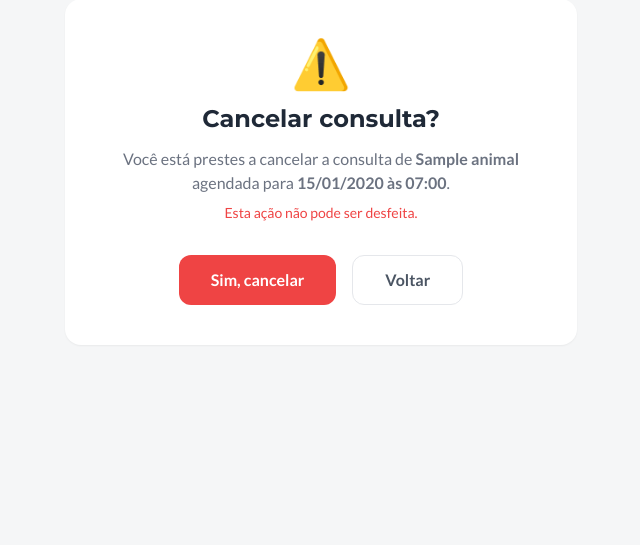
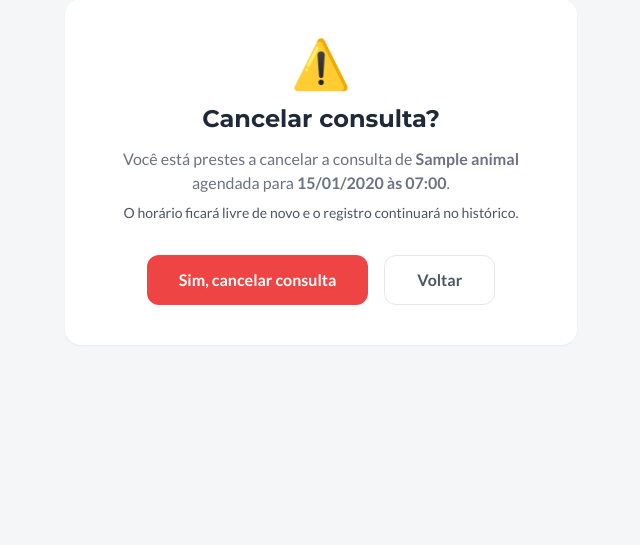
Before and after one commit to edlucaz/vetsystem, a Django app: page /consultas/1/cancelar/ in a window 1280 px wide. Shown: the part 137-682 px from the top of the page, without its empty margins (319-959 px from the left). Run offline with Django 5.2, Linux system fonts and the light colour scheme; a user stored in the database is signed in; tables that the repository leaves empty hold one stand-in row (values such as "Sample post"); some libraries are stand-ins or nearby versions.

Commit message:
feat: Fase 3 do PI II — telas Django seguindo o fluxograma
- Cancelar consulta vira mudança de status (ConsultaCancelarView); excluir passa a /excluir/
- Fluxo encadeado tutor → animal → consulta (?fluxo=agendamento) com avisos de etapa
- Lista de proprietários: total de animais por annotate e busca por e-mail
- Comando criar_horarios_padrao (seg–sex 08:00–19:00), executado no start.sh
- Testes de views e do comando (62 testes)

Co-Authored-By: Claude Opus 5.5 <noreply@anthropic.com>

```diff
--- a/agendamentos/templates/agendamentos/animal_form.html
+++ b/agendamentos/templates/agendamentos/animal_form.html
@@ -34,6 +34,12 @@
     {% if object %}Editar Animal{% else %}Cadastrar Novo Animal{% endif %}
   </h1>
 
+  {% if fluxo_agendamento %}
+  <p class="border-l-4 text-gray-700 text-sm rounded px-4 py-3 mb-6" style="background:#F5F6F7; border-color:#1E7579;">
+    Etapa 2 de 3 — cadastro do animal. Depois: escolha do horário.
+  </p>
+  {% endif %}
+
   {% crispy form %}
 
   <div class="mt-4">
--- /dev/null
+++ b/agendamentos/templates/agendamentos/consulta_confirm_cancel.html
@@ -0,0 +1,34 @@
+<!--
+  VETSystem — agendamentos/templates/agendamentos/consulta_confirm_cancel.html
+  Confirmação de cancelamento de consulta (muda o status; o registro continua no histórico).
+  Autor: Lucas Eduardo Rocha (RA 24217901) | 2026-03-11
+-->
+{% extends 'base.html' %}
+{% block title %}Cancelar Consulta — VETSystem{% endblock %}
+
+{% block content %}
+<div class="max-w-lg mx-auto mt-10">
+  <div class="bg-white rounded-2xl shadow-sm p-10 text-center">
+    <div class="text-5xl mb-4">⚠️</div>
+    <h1 class="text-2xl font-bold text-gray-800 mb-3">Cancelar consulta?</h1>
+    <p class="text-gray-500 mb-2">
+      Você está prestes a cancelar a consulta de
+      <strong>{{ consulta.animal.nome }}</strong>
+      agendada para
+      <strong>{{ consulta.data_hora|date:"d/m/Y \à\s H:i" }}</strong>.
+    </p>
+    <p class="text-gray-600 text-sm mb-8">O horário ficará livre de novo e o registro continuará no histórico.</p>
+    <form method="post" class="flex flex-col sm:flex-row justify-center gap-4">
+      {% csrf_token %}
+      <button type="submit"
+              class="bg-red-500 hover:bg-red-600 text-white font-bold py-3 px-8 rounded-xl transition">
+        Sim, cancelar consulta
+      </button>
+      <a href="{% url 'agendamentos:consulta-detail' consulta.pk %}"
+         class="border border-gray-200 text-gray-600 font-semibold py-3 px-8 rounded-xl hover:bg-gray-50 transition">
+        Voltar
+      </a>
+    </form>
+  </div>
+</div>
+{% endblock %}
--- a/agendamentos/templates/agendamentos/consulta_confirm_delete.html
+++ b/agendamentos/templates/agendamentos/consulta_confirm_delete.html
@@ -1,28 +1,28 @@
 <!--
   VETSystem — agendamentos/templates/agendamentos/consulta_confirm_delete.html
-  Confirmação de cancelamento/exclusão de consulta.
+  Confirmação de exclusão definitiva de consulta.
   Autor: Lucas Eduardo Rocha (RA 24217901) | 2026-03-11
 -->
 {% extends 'base.html' %}
-{% block title %}Cancelar Consulta — VETSystem{% endblock %}
+{% block title %}Excluir Consulta — VETSystem{% endblock %}
 
 {% block content %}
 <div class="max-w-lg mx-auto mt-10">
   <div class="bg-white rounded-2xl shadow-sm p-10 text-center">
     <div class="text-5xl mb-4">⚠️</div>
-    <h1 class="text-2xl font-bold text-gray-800 mb-3">Cancelar consulta?</h1>
+    <h1 class="text-2xl font-bold text-gray-800 mb-3">Excluir consulta?</h1>
     <p class="text-gray-500 mb-2">
-      Você está prestes a cancelar a consulta de
+      Você está prestes a excluir a consulta de
       <strong>{{ consulta.animal.nome }}</strong>
       agendada para
       <strong>{{ consulta.data_hora|date:"d/m/Y \à\s H:i" }}</strong>.
     </p>
-    <p class="text-red-500 text-sm mb-8">Esta ação não pode ser desfeita.</p>
+    <p class="text-red-500 text-sm mb-8">Apaga o registro definitivamente. Para manter o histórico, prefira Cancelar.</p>
     <form method="post" class="flex flex-col sm:flex-row justify-center gap-4">
       {% csrf_token %}
       <button type="submit"
               class="bg-red-500 hover:bg-red-600 text-white font-bold py-3 px-8 rounded-xl transition">
-        Sim, cancelar
+        Sim, excluir
       </button>
       <a href="{% url 'agendamentos:consulta-detail' consulta.pk %}"
          class="border border-gray-200 text-gray-600 font-semibold py-3 px-8 rounded-xl hover:bg-gray-50 transition">
--- a/agendamentos/templates/agendamentos/proprietario_form.html
+++ b/agendamentos/templates/agendamentos/proprietario_form.html
@@ -35,6 +35,12 @@
     {% if object %}Editar Proprietário{% else %}Cadastrar Novo Proprietário{% endif %}
   </h1>
 
+  {% if fluxo_agendamento %}
+  <p class="border-l-4 text-gray-700 text-sm rounded px-4 py-3 mb-6" style="background:#F5F6F7; border-color:#1E7579;">
+    Etapa 1 de 3 — cadastro do tutor. Depois: animal e horário.
+  </p>
+  {% endif %}
+
   <!-- O crispy_forms renderiza os campos com estilo Tailwind automaticamente -->
   {% crispy form %}
 
--- a/agendamentos/templates/agendamentos/proprietario_list.html
+++ b/agendamentos/templates/agendamentos/proprietario_list.html
@@ -48,7 +48,7 @@
     <div class="flex items-start justify-between mb-3">
       <div>
         <h2 class="font-bold text-lg" style="color: #4A2C7A;">{{ proprietario.nome }}</h2>
-        <p class="text-gray-400 text-xs mt-0.5">{{ proprietario.animais.count }} animal(is)</p>
+        <p class="text-gray-400 text-xs mt-0.5">{{ proprietario.total_animais }} animal(is)</p>
       </div>
       <span class="text-2xl">👤</span>
     </div>
--- a/agendamentos/urls.py
+++ b/agendamentos/urls.py
@@ -44,8 +44,10 @@ urlpatterns = [
     path('consultas/nova/', views.ConsultaCreateView.as_view(), name='consulta-create'),
     # Edição de consulta existente
     path('consultas/<int:pk>/editar/', views.ConsultaUpdateView.as_view(), name='consulta-update'),
-    # Cancelamento com confirmação
-    path('consultas/<int:pk>/cancelar/', views.ConsultaDeleteView.as_view(), name='consulta-delete'),
+    # Cancelamento = mudança de status (fluxograma: "Atualizar status — cancelado")
+    path('consultas/<int:pk>/cancelar/', views.ConsultaCancelarView.as_view(), name='consulta-cancelar'),
+    # Exclusão definitiva do registro
+    path('consultas/<int:pk>/excluir/', views.ConsultaDeleteView.as_view(), name='consulta-delete'),
 
     # =========================================================================
     # DISPONIBILIDADE — horários de funcionamento da clínica
--- a/agendamentos/views.py
+++ b/agendamentos/views.py
@@ -13,14 +13,17 @@ Função  : Views (controladores) do sistema. Cada view processa uma requisiçã
             Home / Dashboard     : HomeView, DashboardView
             Proprietário         : List, Detail, Create, Update, Delete
             Animal               : List, Detail, Create, Update, Delete
-            Consulta             : List, Detail, Create, Update, Delete
+            Consulta             : List, Detail, Create, Update, Cancelar, Delete
             Disponibilidade      : List, Create, Update, Delete
 
 Autor   : Lucas Eduardo Rocha (RA 24217901)
 Data    : 2026-03-30
 """
 
-from django.urls import reverse_lazy
+from django.core.exceptions import ValidationError
+from django.db.models import Count, Q
+from django.shortcuts import redirect
+from django.urls import reverse, reverse_lazy
 from django.contrib import messages
 from django.contrib.auth.mixins import LoginRequiredMixin
 from django.views.generic import (
@@ -29,6 +32,7 @@ from django.views.generic import (
 
 from .models import Proprietario, Animal, Consulta, Disponibilidade
 from .forms import ProprietarioForm, AnimalForm, ConsultaForm, DisponibilidadeForm
+from .services import atualizar_status
 
 
 # =============================================================================
@@ -113,7 +117,7 @@ class DashboardView(LoginRequiredMixin, TemplateView):
 
 class ProprietarioListView(LoginRequiredMixin, ListView):
     """
-    Lista todos os proprietários com busca por nome ou telefone.
+    Lista todos os proprietários com busca por nome, telefone ou e-mail.
 
     Rota    : GET /proprietarios/
               GET /proprietarios/?q=João
@@ -126,11 +130,11 @@ class ProprietarioListView(LoginRequiredMixin, ListView):
     paginate_by = 10
 
     def get_queryset(self):
-        qs = Proprietario.objects.order_by('nome')
+        qs = Proprietario.objects.annotate(total_animais=Count('animais')).order_by('nome')
         q = self.request.GET.get('q', '').strip()
         if q:
             # icontains = busca case-insensitive (maiúsculas/minúsculas ignoradas)
-            qs = qs.filter(nome__icontains=q) | qs.filter(telefone__icontains=q)
+            qs = qs.filter(Q(nome__icontains=q) | Q(telefone__icontains=q) | Q(email__icontains=q))
         return qs
 
     def get_context_data(self, **kwargs):
@@ -173,6 +177,17 @@ class ProprietarioCreateView(LoginRequiredMixin, CreateView):
     def form_valid(self, form):
         messages.success(self.request, 'Proprietário cadastrado com sucesso!')
         return super().form_valid(form)
+
+    def get_success_url(self):
+        # Fluxograma: depois de "Cadastrar proprietário e animal", volta ao agendamento
+        if self.request.GET.get('fluxo') == 'agendamento':
+            return f"{reverse('agendamentos:animal-create')}?proprietario={self.object.pk}&fluxo=agendamento"
+        return super().get_success_url()
+
+    def get_context_data(self, **kwargs):
+        ctx = super().get_context_data(**kwargs)
+        ctx['fluxo_agendamento'] = self.request.GET.get('fluxo') == 'agendamento'
+        return ctx
 
 
 class ProprietarioUpdateView(LoginRequiredMixin, UpdateView):
@@ -295,6 +310,17 @@ class AnimalCreateView(LoginRequiredMixin, CreateView):
     def form_valid(self, form):
         messages.success(self.request, 'Animal cadastrado com sucesso!')
         return super().form_valid(form)
+
+    def get_success_url(self):
+        # Fluxograma: depois de "Cadastrar proprietário e animal", volta ao agendamento
+        if self.request.GET.get('fluxo') == 'agendamento':
+            return f"{reverse('agendamentos:consulta-create')}?animal={self.object.pk}"
+        return super().get_success_url()
+
+    def get_context_data(self, **kwargs):
+        ctx = super().get_context_data(**kwargs)
+        ctx['fluxo_agendamento'] = self.request.GET.get('fluxo') == 'agendamento'
+        return ctx
 
 
 class AnimalUpdateView(LoginRequiredMixin, UpdateView):
@@ -432,11 +458,33 @@ class ConsultaUpdateView(LoginRequiredMixin, UpdateView):
         return super().form_valid(form)
 
 
+class ConsultaCancelarView(LoginRequiredMixin, DetailView):
+    """
+    Cancela a consulta mudando o status (fluxograma: "Atualizar status — cancelado").
+    O registro continua no histórico e na análise de dados.
+
+    Rota    : GET/POST /consultas/<pk>/cancelar/
+    Template: agendamentos/consulta_confirm_cancel.html
+    """
+    model = Consulta
+    template_name = 'agendamentos/consulta_confirm_cancel.html'
+    context_object_name = 'consulta'
+
+    def post(self, request, *args, **kwargs):
+        consulta = self.get_object()
+        try:
+            atualizar_status(consulta, 'cancelado', 'Cancelada pela clínica.')
+            messages.success(request, 'Consulta cancelada. O horário voltou a ficar livre na agenda.')
+        except ValidationError as erro:
+            messages.error(request, erro.messages[0])
+        return redirect('agendamentos:consulta-detail', pk=consulta.pk)
+
+
 class ConsultaDeleteView(LoginRequiredMixin, DeleteView):
     """
-    Confirmação e cancelamento de consulta.
+    Confirmação e exclusão definitiva de consulta (para manter o histórico, prefira Cancelar).
 
-    Rota    : GET/POST /consultas/<pk>/cancelar/
+    Rota    : GET/POST /consultas/<pk>/excluir/
     Template: agendamentos/consulta_confirm_delete.html
     """
     model = Consulta
@@ -445,7 +493,7 @@ class ConsultaDeleteView(LoginRequiredMixin, DeleteView):
     context_object_name = 'consulta'
 
     def form_valid(self, form):
-        messages.success(self.request, 'Consulta cancelada.')
+        messages.success(self.request, 'Consulta excluída.')
         return super().form_valid(form)
 
 
```
Also changed, not shown: agendamentos/management/commands/criar_horarios_padrao.py (added, +25 -0 lines), agendamentos/templates/agendamentos/consulta_detail.html (+7 -1 lines), agendamentos/templates/agendamentos/consulta_form.html (+8 -0 lines), agendamentos/tests/test_comandos.py (added, +18 -0 lines), agendamentos/tests/test_views.py (added, +111 -0 lines), docs/PLANO_PI2.md (+6 -6 lines), docs/metricas/registro_testes.md (+1 -0 lines), 1 other file.
